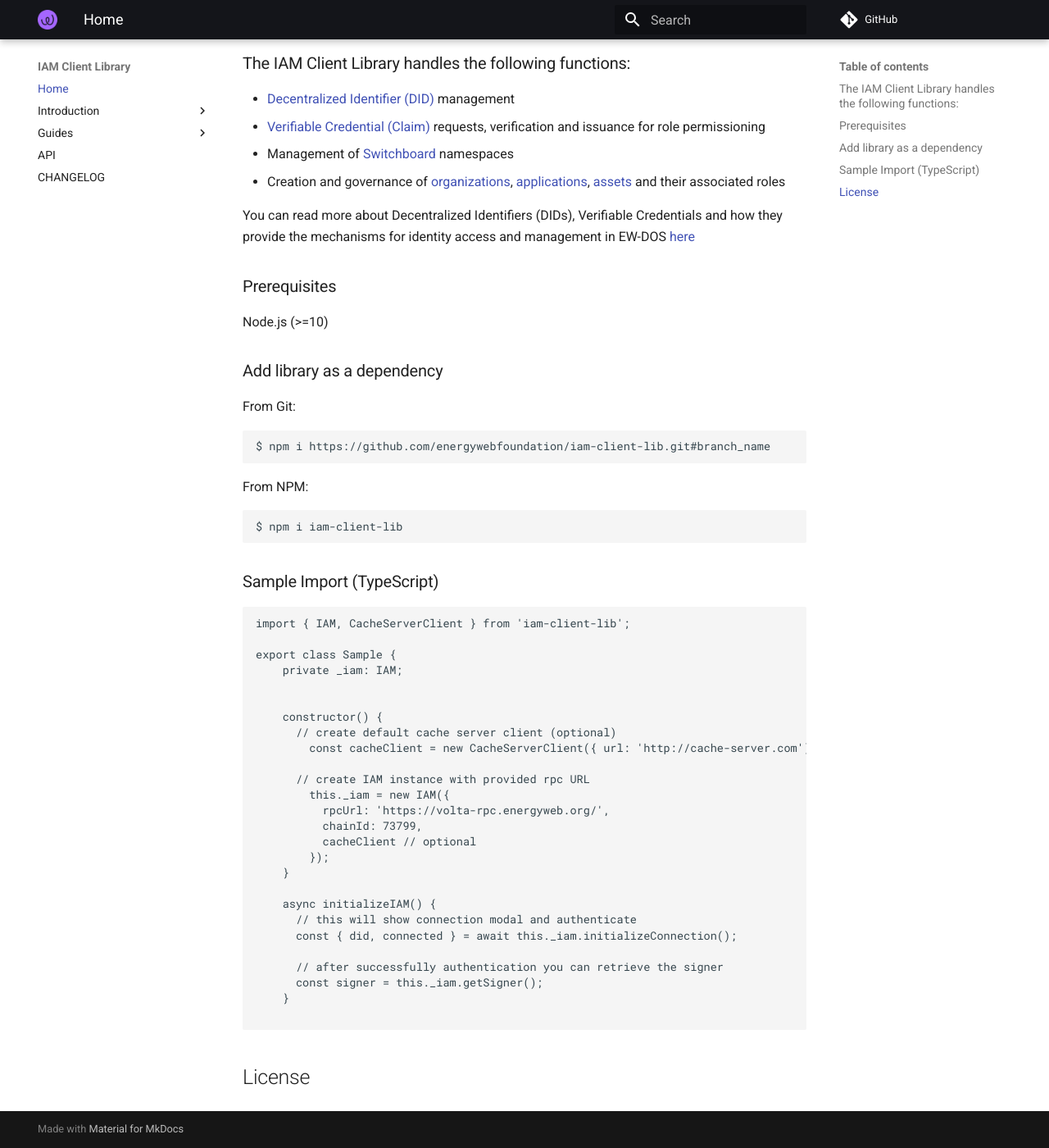
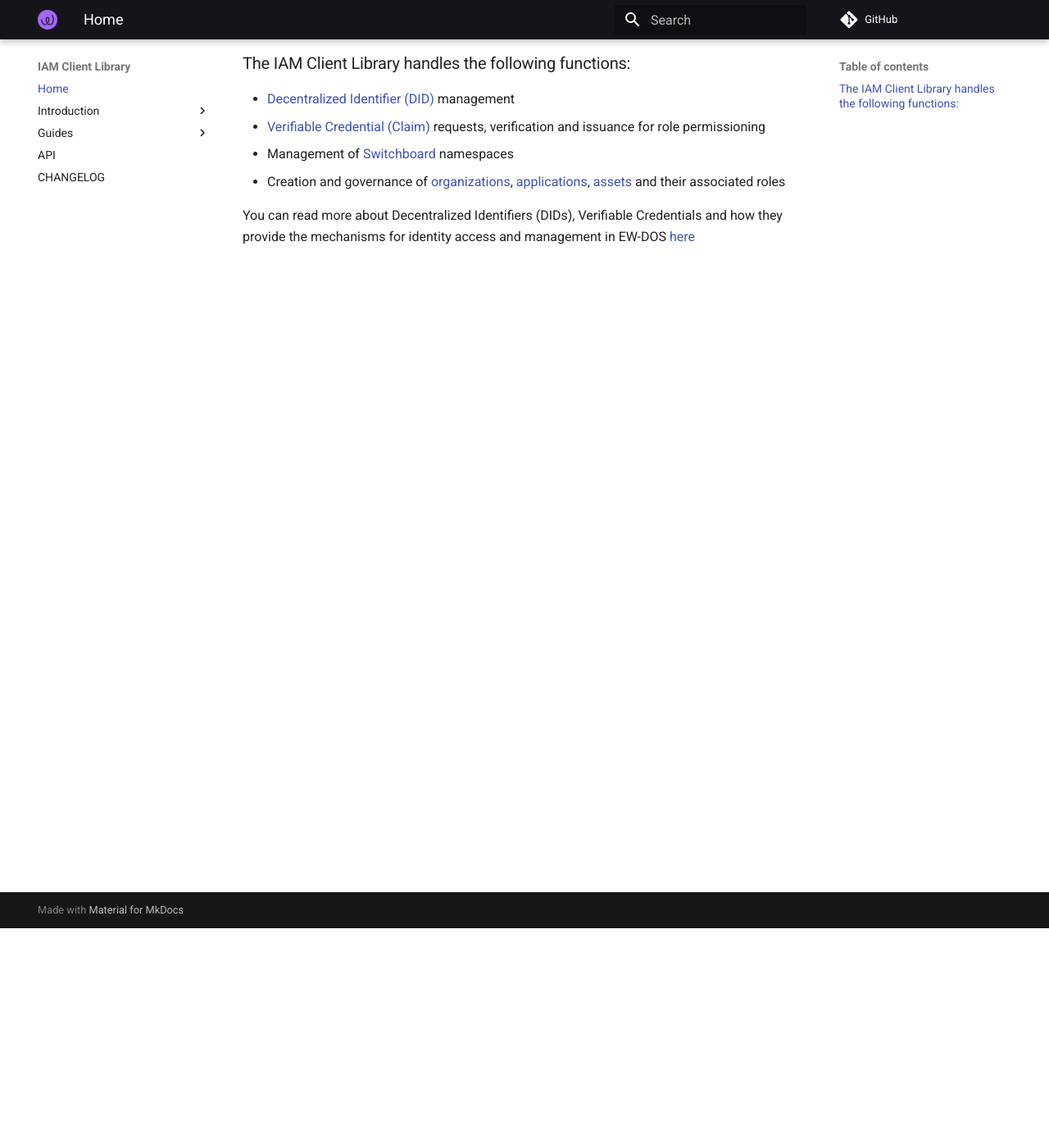
Before and after one commit to energywebfoundation/iam-client-lib, an MkDocs documentation site: the page built from docs/index.md, in a window 1280 px wide and 1400 px high, scrolled down 268 px. Shown: the whole window at 82% size. Built offline with MkDocs 1.6.1 and Material for MkDocs 9.7.7, drawn with Linux system fonts in a browser that asks for light colours; comment, search, counter and statistics services are not loaded.

Commit message:
docs(index.md): remove out of date sections

````diff
--- a/docs/index.md
+++ b/docs/index.md
@@ -9,53 +9,3 @@ A [TypeScript](https://www.typescriptlang.org/) library that provides high-level
 
 
 You can read more about Decentralized Identifiers (DIDs), Verifiable Credentials and how they provide the mechanisms for identity access and management in EW-DOS [here](https://energy-web-foundation.gitbook.io/energy-web/foundational-concepts/self-sovereign-identity)
-
-### Prerequisites
-
-Node.js (>=10)
-
-### Add library as a dependency
-
-From Git:
-
-```sh
-$ npm i https://github.com/energywebfoundation/iam-client-lib.git#branch_name
-```
-
-From NPM:
-
-```sh
-$ npm i iam-client-lib
-```
-
-### Sample Import (TypeScript)
-```sh
-import { IAM, CacheServerClient } from 'iam-client-lib';
-
-export class Sample {
-    private _iam: IAM;
-
-
-    constructor() {
-      // create default cache server client (optional)
-        const cacheClient = new CacheServerClient({ url: 'http://cache-server.com'})
-
-      // create IAM instance with provided rpc URL
-        this._iam = new IAM({
-          rpcUrl: 'https://volta-rpc.energyweb.org/',
-          chainId: 73799,
-          cacheClient // optional
-        });
-    }
-
-    async initializeIAM() {
-      // this will show connection modal and authenticate
-      const { did, connected } = await this._iam.initializeConnection();
-
-      // after successfully authentication you can retrieve the signer
-      const signer = this._iam.getSigner();
-    }
-
-```
-
-## License
````
